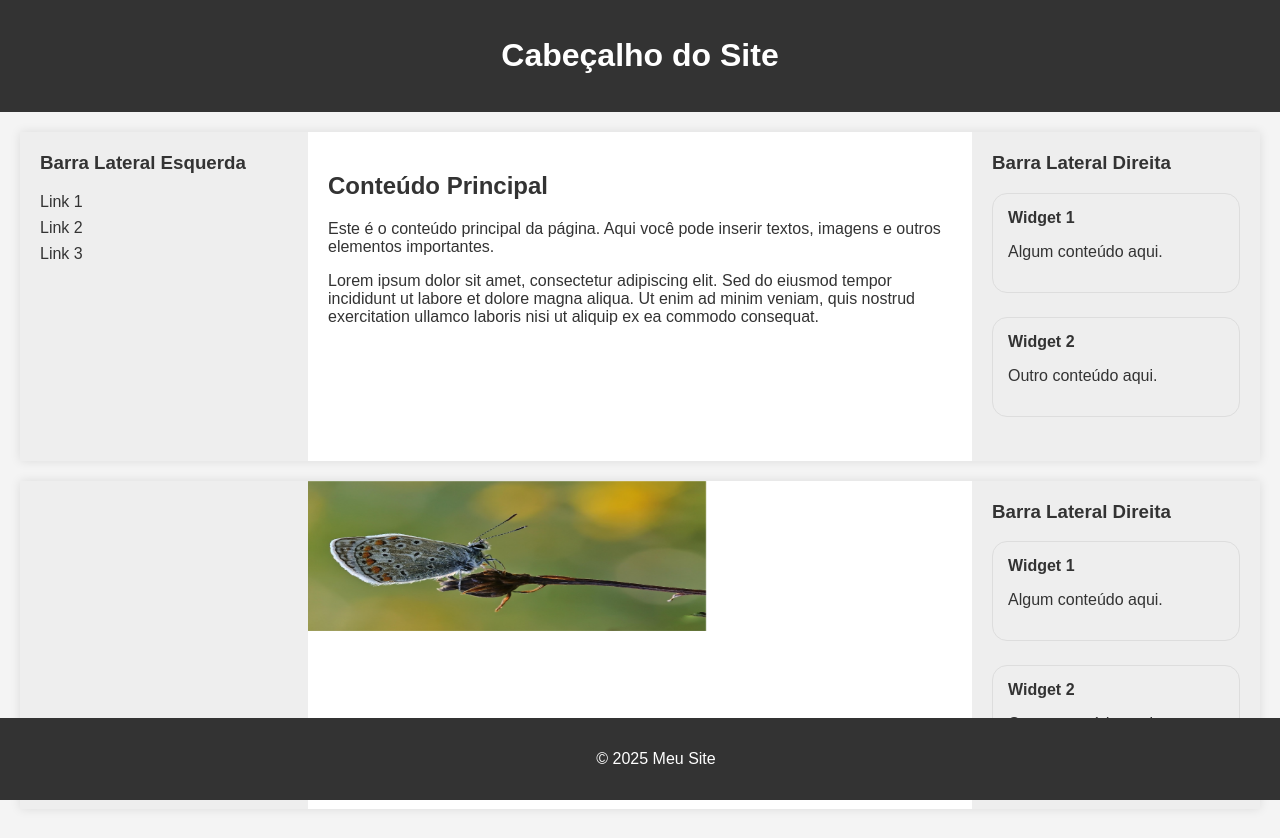
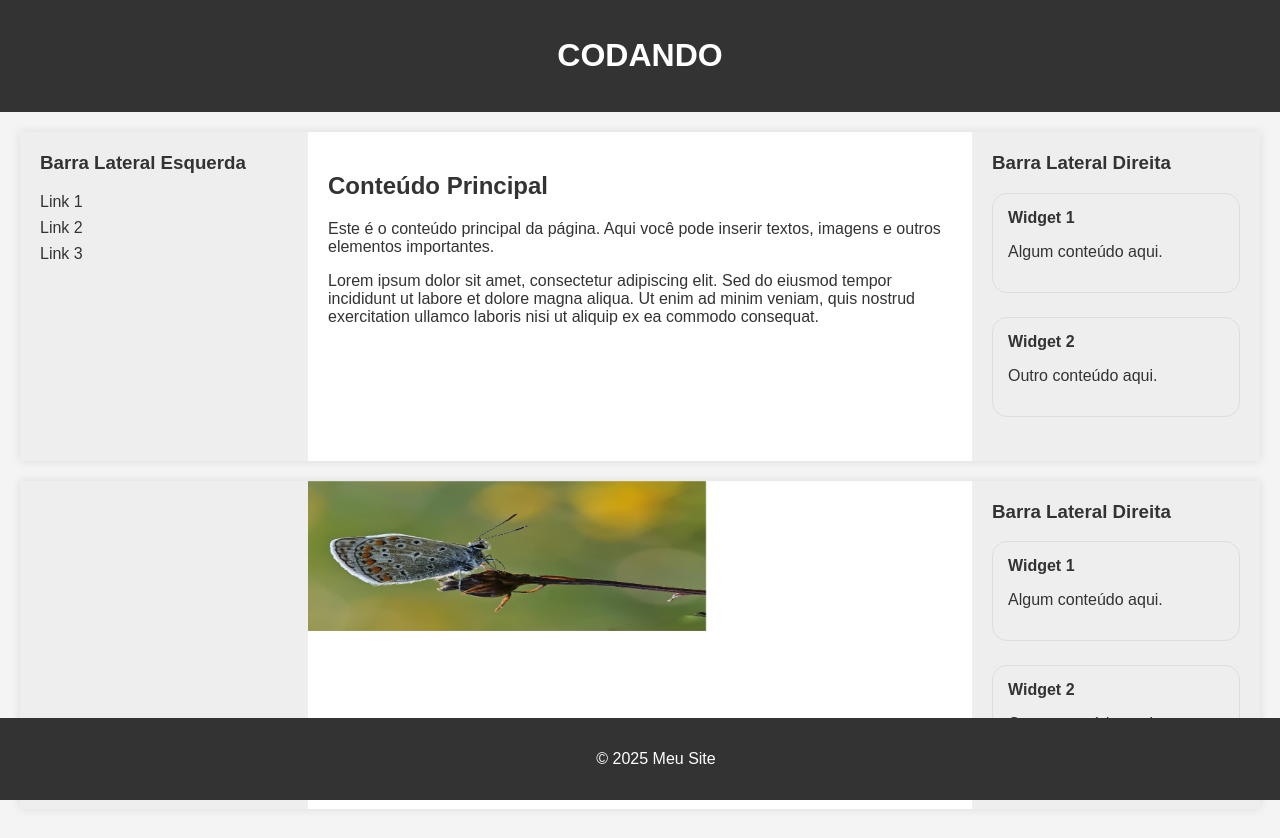
Before and after one commit to muriloamo/codando, a plain HTML site: page website/index.html in a window 1280 px wide. Shown: the top 838 px of the page. Drawn offline with Linux system fonts and the light colour scheme.

Commit message:
Update index.html

```diff
--- a/website/index.html
+++ b/website/index.html
@@ -8,7 +8,7 @@
 </head>
 <body>
     <header>
-        <h1>Cabeçalho do Site</h1>
+        <h1>CODANDO</h1>
     </header>
 
     <div class="container">
```
